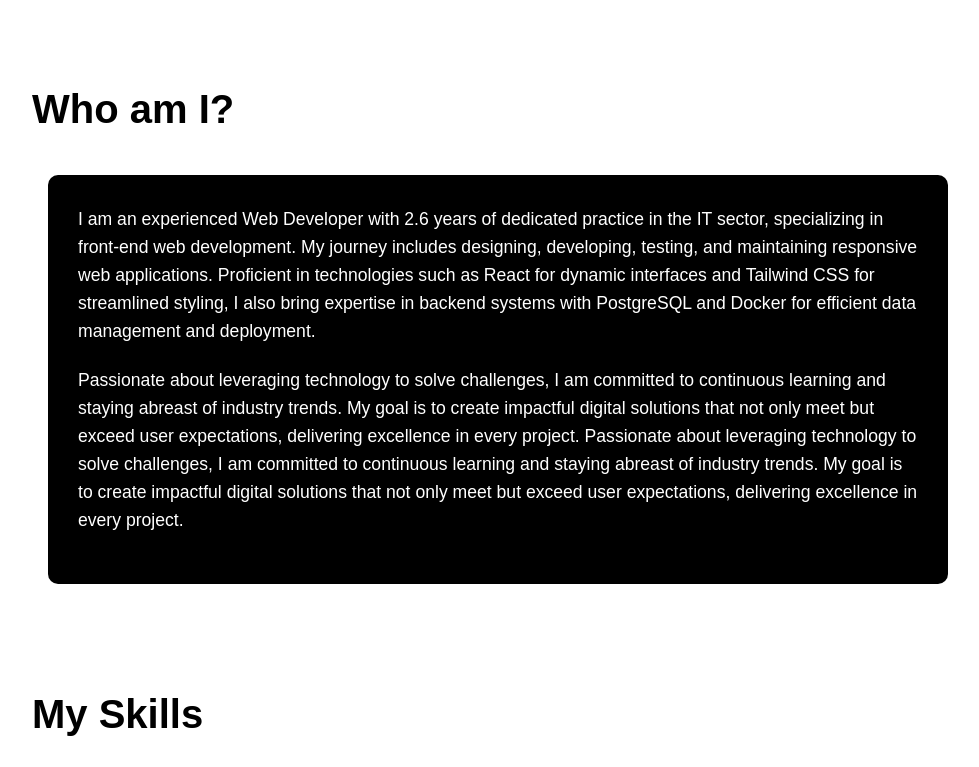
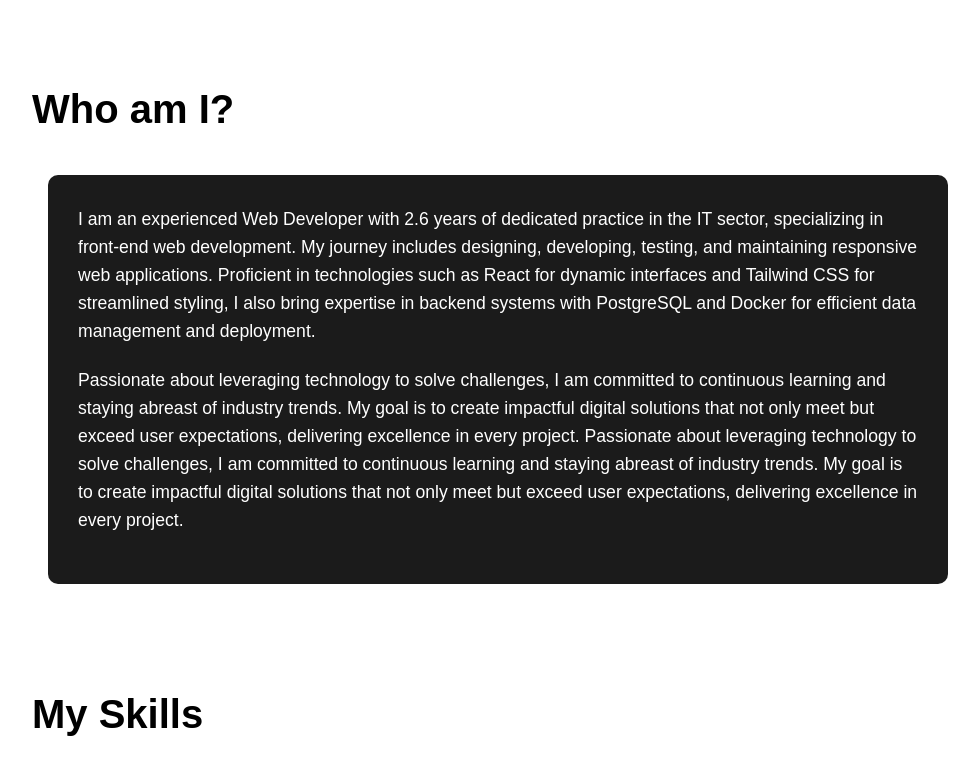
Before and after one commit to sowmya1066/portfolio_, a React (Vite) app: page / in a window 1280 px wide. Shown: the part 548-1315 px from the top of the page, without its empty margins (118-1097 px from the left). Built offline with nearby package versions, Linux system fonts and the light colour scheme.

Commit message:
css bg color

```diff
--- a/css/about.css
+++ b/css/about.css
@@ -8,7 +8,7 @@
   max-width: 900px;
   margin: 0 auto;
   padding: 30px;
-  background-color: black;
+  background-color: rgb(27, 27, 27);
   border-radius: 10px;
   box-shadow: 0px 5px 15px white;
   margin-top: -25px;
```
